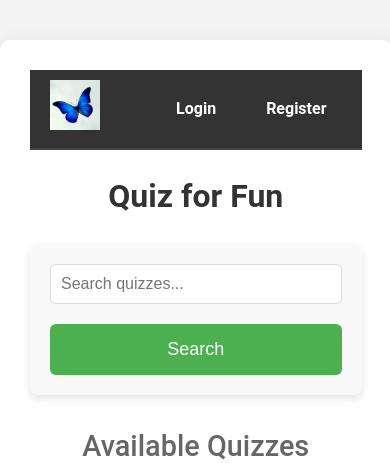
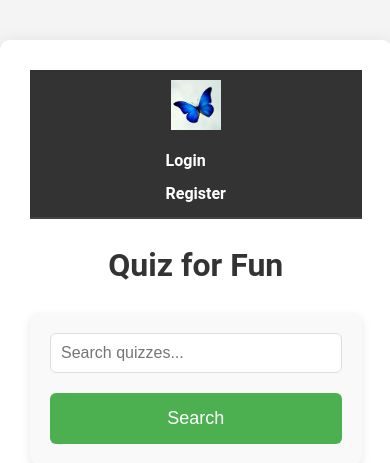
Before and after one commit to TBAPranto/Quiz-Web-Project, a PHP site: page /index.php in a window 390 px wide. Shown: the top 463 px of the page. Run offline with PHP 8.4, Linux system fonts and the light colour scheme; data comes from the database, SQL or seed files in the repository.

Commit message:
Add files via upload

```diff
--- a/css/style.css
+++ b/css/style.css
@@ -43,6 +43,31 @@ header .nav-menu a:hover {
     transform: translateY(-2px);  /* Lift effect */
 }
 
+/* Mobile adjustments */
+@media screen and (max-width: 768px) {
+    header {
+        padding: 10px 15px; /* Slightly reduced padding for mobile */
+    }
+    header .logo img {
+        width: 40px; /* Reduce logo size on mobile */
+        height: 40px;
+    }
+    header .nav-menu {
+        gap: 10px; /* Reduce gap between menu items */
+    }
+}
+
+@media screen and (max-width: 480px) {
+    header {
+        flex-direction: column; /* Stack items vertically */
+        text-align: left;  /* Align text to the left */
+    }
+    header .nav-menu {
+        flex-direction: column; /* Stack nav links vertically */
+        gap: 8px;
+        margin-top: 10px; /* Space between the logo and menu */
+    }
+}
 
 /* Container */
 .container {
```
